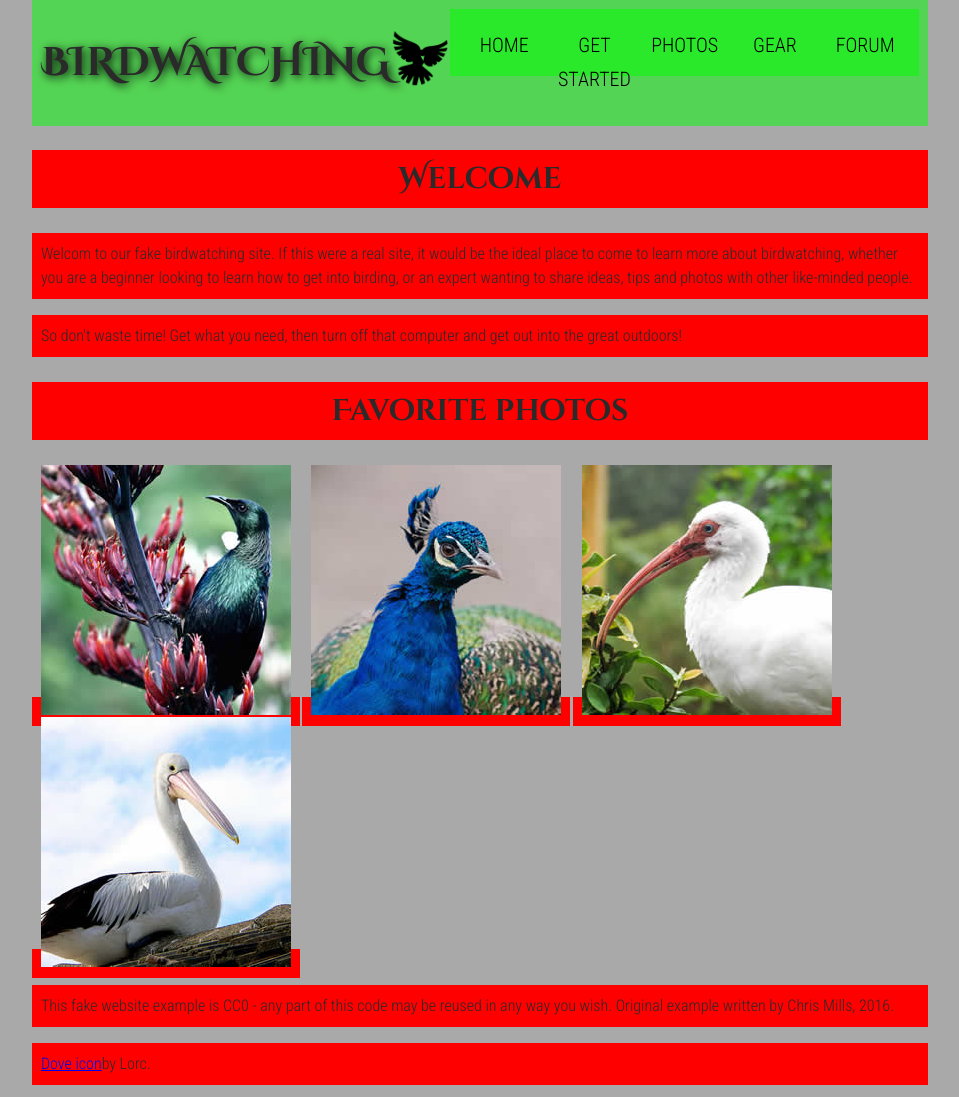
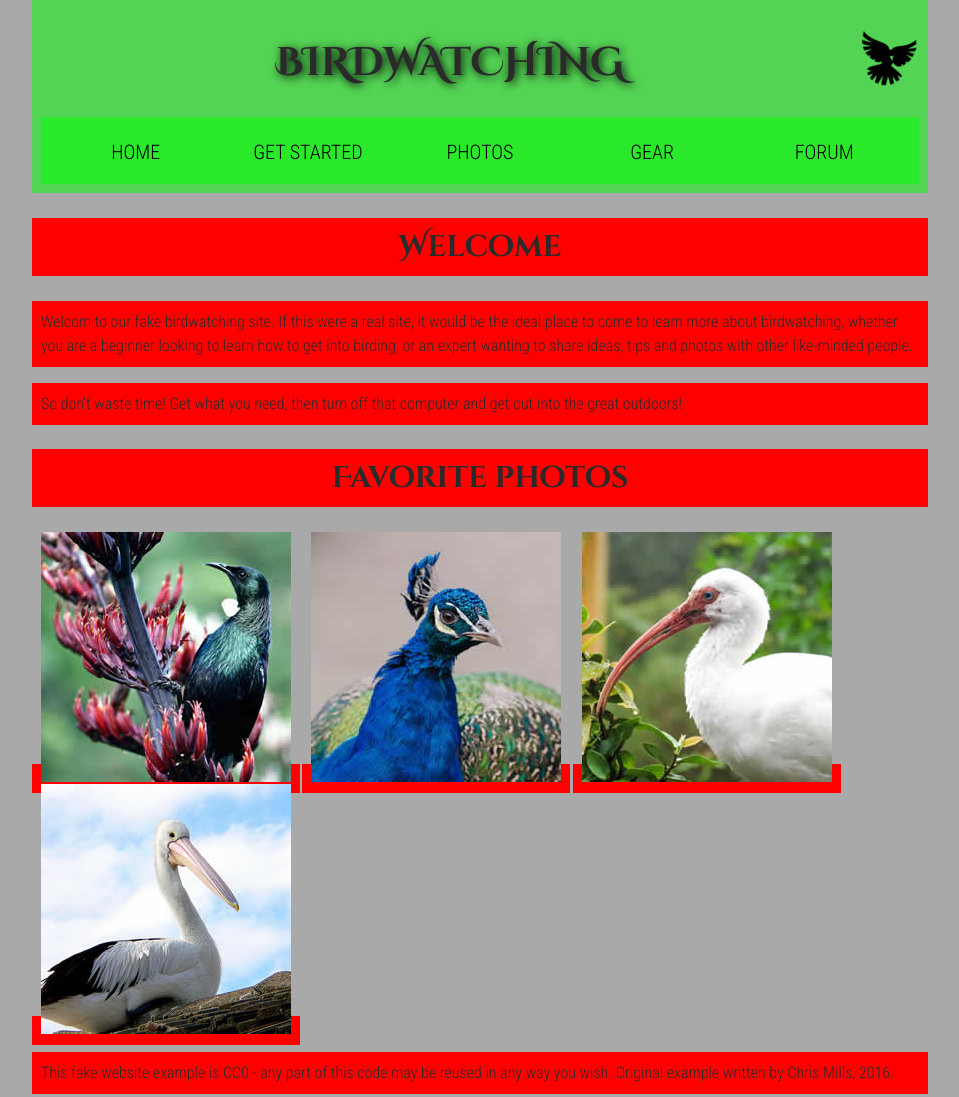
Before and after one commit to Anansi86/Structuring-a-Webpage, a plain HTML site: page index.html in a window 1280 px wide. Shown: the top 1097 px of the page, without its empty margins (160-1119 px from the left). Drawn offline with Linux system fonts and the light colour scheme.

Commit message:
fixed nav bar

```diff
--- a/styles.css
+++ b/styles.css
@@ -46,8 +46,8 @@ p, li {
 
 header {
     margin-bottom: 10px;
-    display:flex;
-    flex-flow: raw wrap;
+    display: flex;
+    flex-flow: row wrap;
 }
 
 body > * {
```
